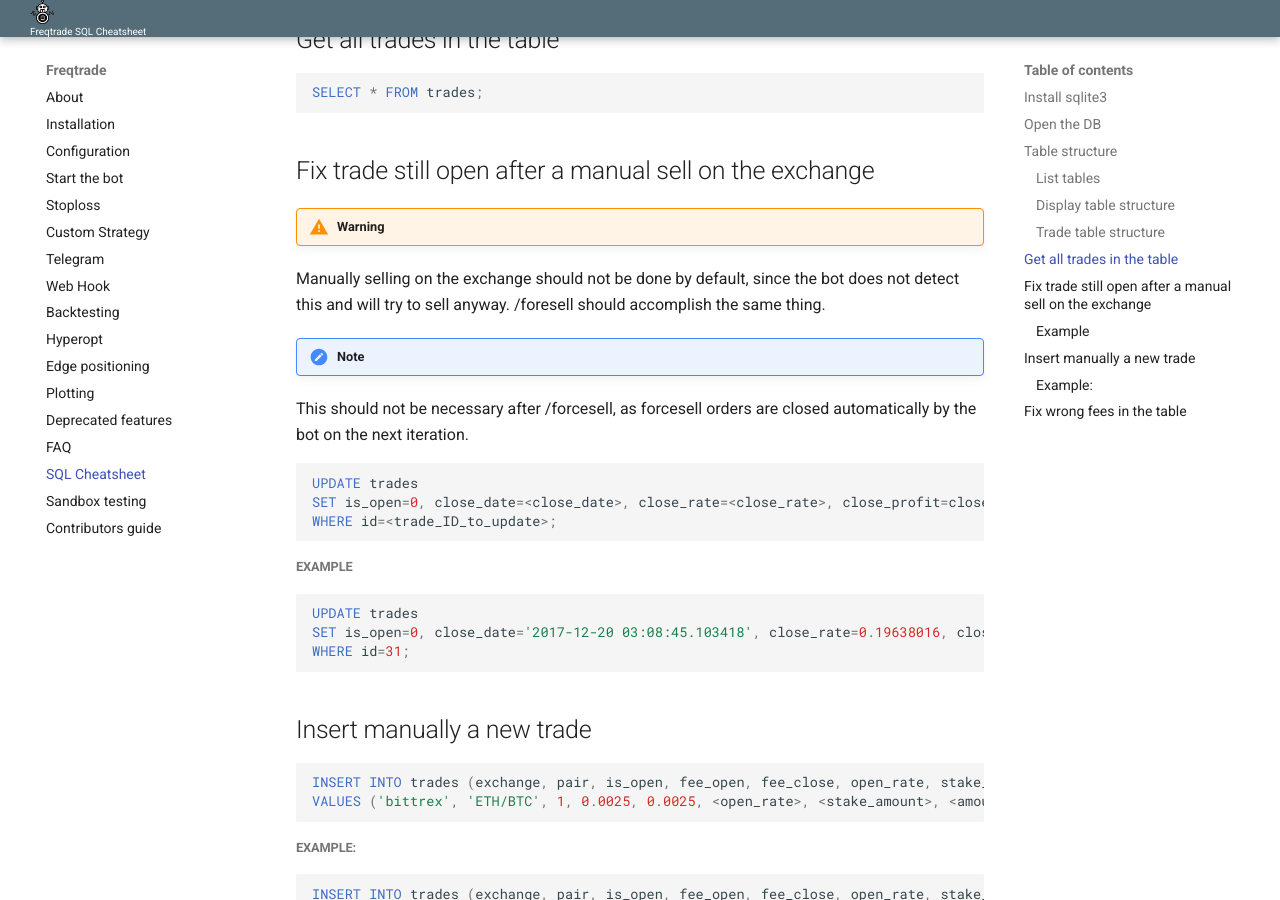
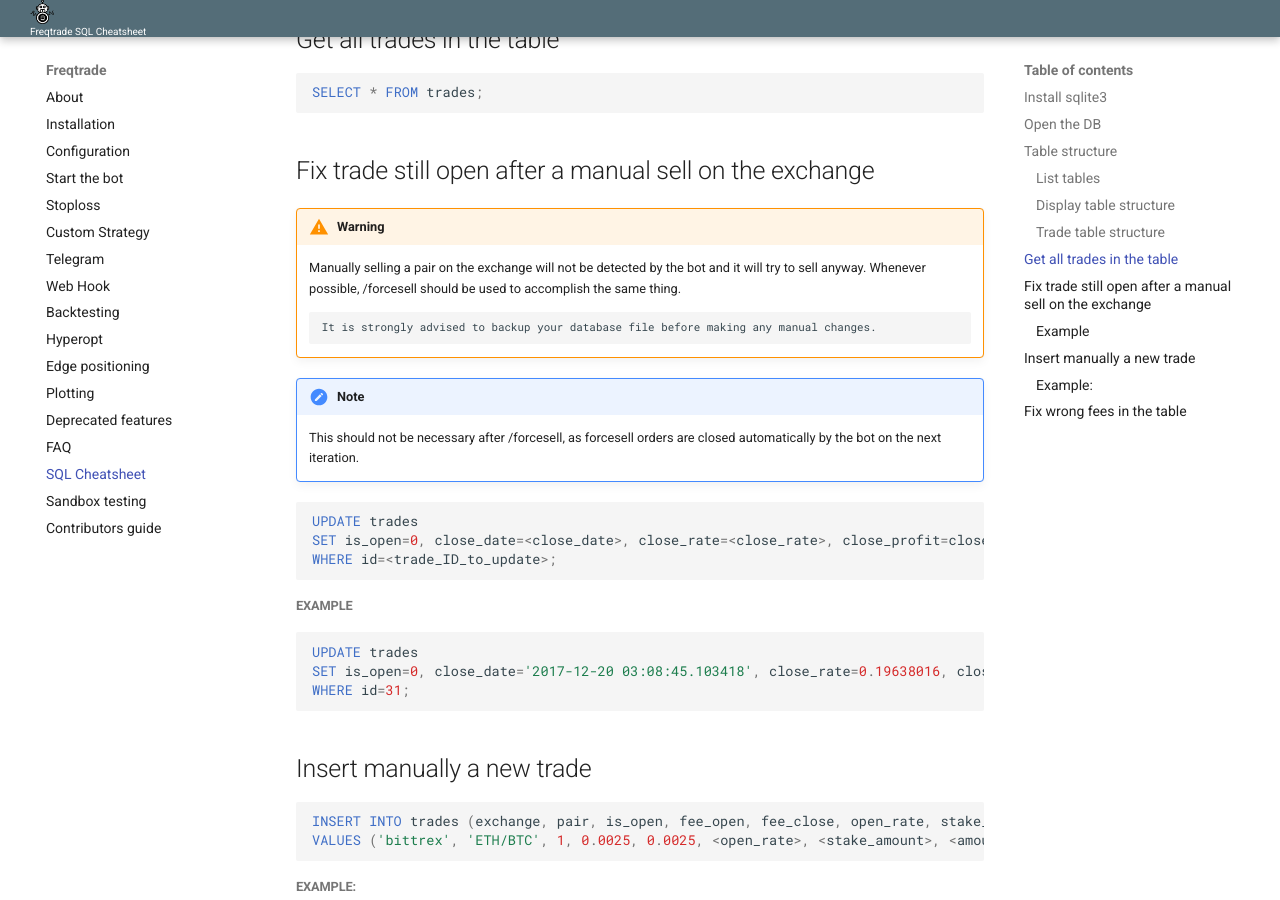
Before and after one commit to jacksonmori755/Crypto-trading-bot, an MkDocs documentation site: the page built from docs/sql_cheatsheet.md, in a window 1280 px wide and 900 px high, scrolled down 1462 px. Built offline with MkDocs 1.6.1 and Material for MkDocs 9.7.7, drawn with Linux system fonts in a browser that asks for light colours; some of the changed text lies outside the part shown.

Commit message:
typos and visual fixes

````diff
--- a/docs/sql_cheatsheet.md
+++ b/docs/sql_cheatsheet.md
@@ -66,11 +66,13 @@ SELECT * FROM trades;
 ## Fix trade still open after a manual sell on the exchange
 
 !!! Warning
-  Manually selling on the exchange should not be done by default, since the bot does not detect this and will try to sell anyway.
-  /foresell <tradeid> should accomplish the same thing.
+  	Manually selling a pair on the exchange will not be detected by the bot and it will try to sell anyway.
+  	Whenever possible, /forcesell <tradeid> should be used to accomplish the same thing.
+
+		It is strongly advised to backup your database file before making any manual changes.
 
 !!! Note
-  This should not be necessary after /forcesell, as forcesell orders are closed automatically by the bot on the next iteration.
+  	This should not be necessary after /forcesell, as forcesell orders are closed automatically by the bot on the next iteration.
 
 ```sql
 UPDATE trades
````
Also changed, not shown: other parts of docs/sql_cheatsheet.md (+1 -1 lines).
